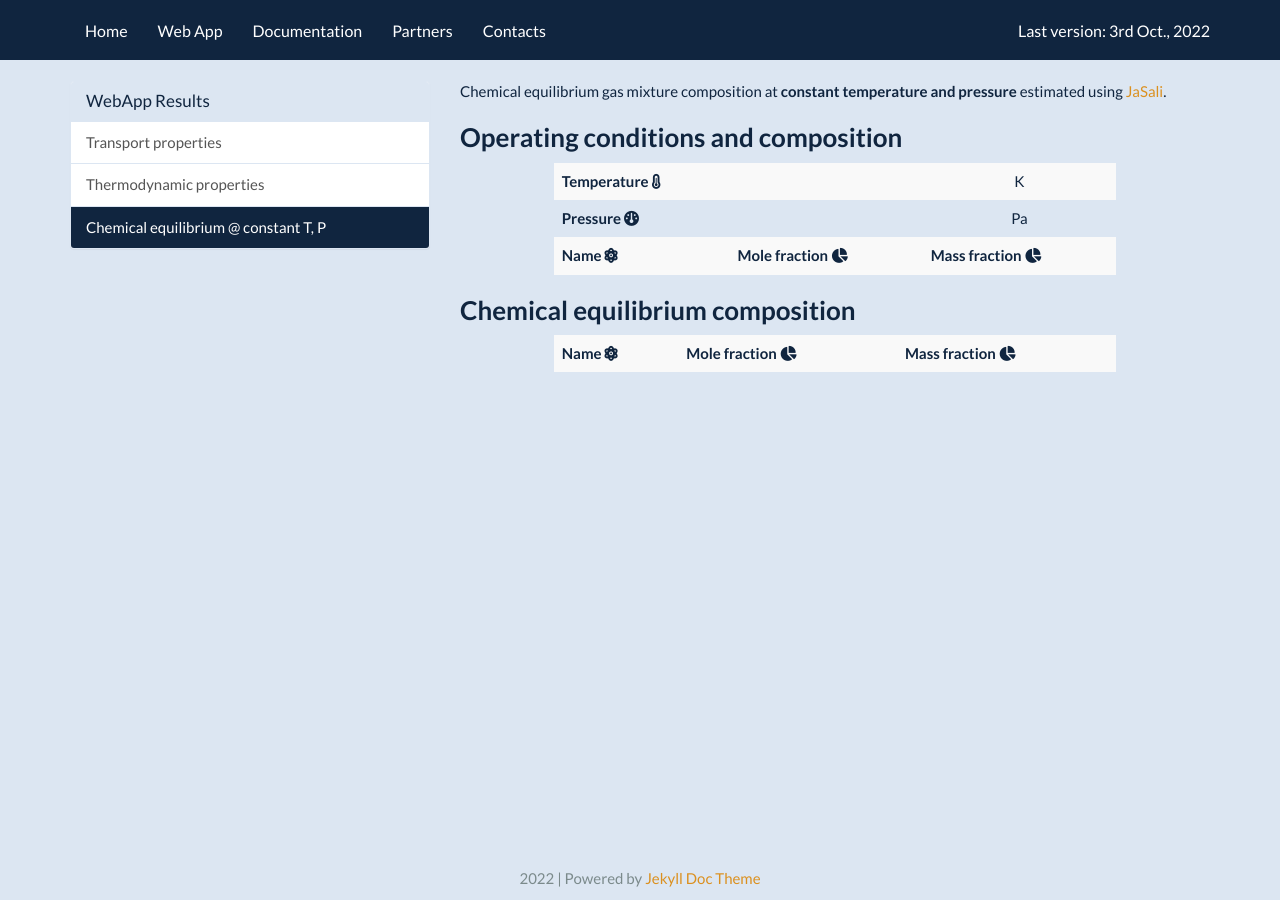
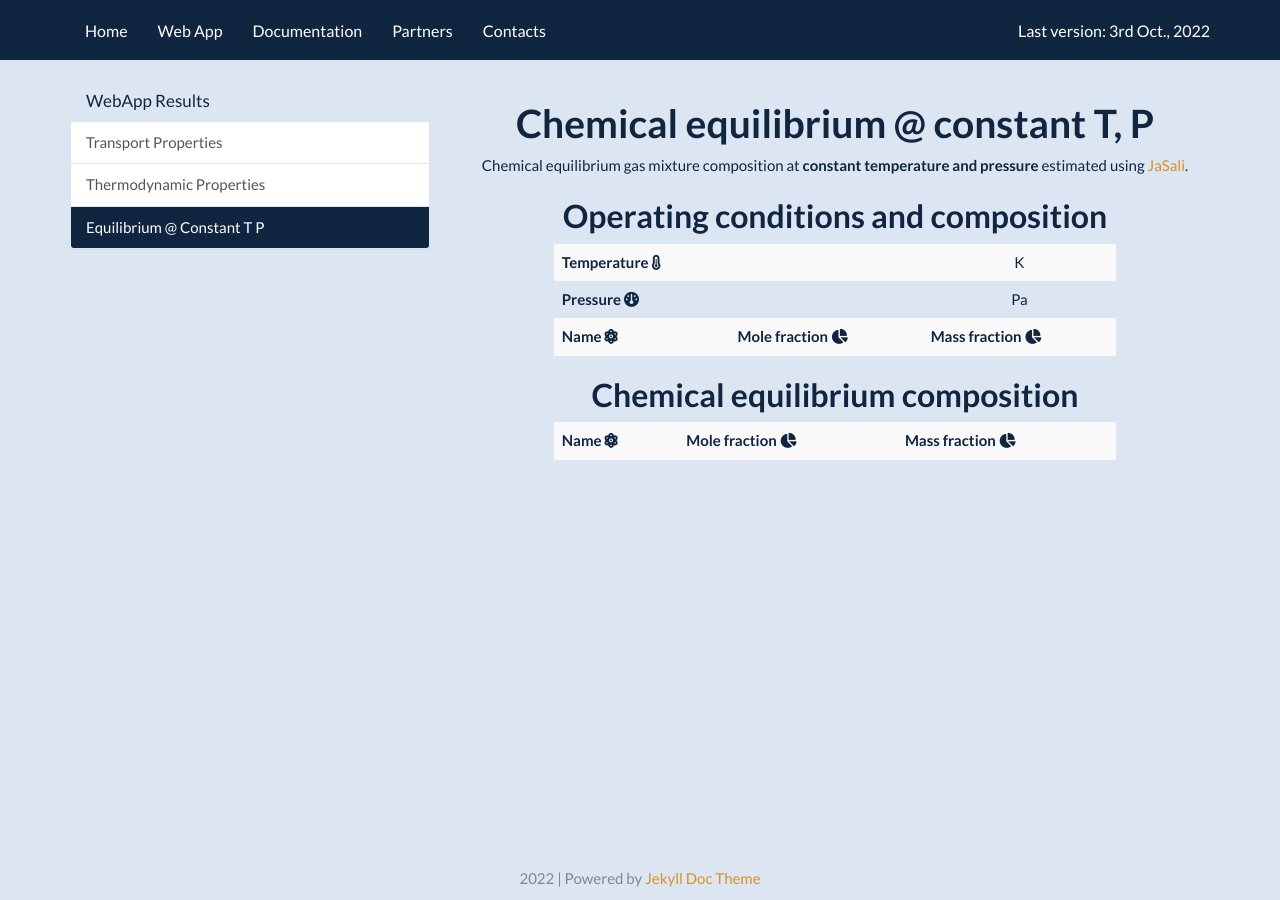
Before and after one commit to srebughini/ASALI, a Jekyll site: the page built from _results/equilibrium-@-constant-t-p.md, in a window 1280 px wide. Built offline with Jekyll 4.4.1, drawn with Linux system fonts in a browser that asks for light colours; a script that is not in the unit is left out.

Commit message:
Updating mobile layout

```diff
--- a/_results/equilibrium-@-constant-t-p.md
+++ b/_results/equilibrium-@-constant-t-p.md
@@ -1,9 +1,9 @@
 ---
-title: Chemical equilibrium @ constant T, P
 permalink: /results/equilibrium-@-constant-t-p/
 ---
-Chemical equilibrium gas mixture composition at **constant temperature and pressure** estimated using <a href="https://github.com/srebughini/JASALI">JaSali</a>.
-### **Operating conditions and composition**
+<h1 class="text-center"><b>Chemical equilibrium @ constant T, P</b></h1>
+<p class="text-center">Chemical equilibrium gas mixture composition at <b>constant temperature and pressure</b> estimated using <a href="https://github.com/srebughini/JASALI">JaSali</a>.</p>
+<h2 class="text-center"><b>Operating conditions and composition</b></h2>
 <table class="table table-striped text-center" style="margin:auto" id="input-table">
   <tbody>
     <tr>
@@ -24,7 +24,7 @@
   </tbody>
 </table>
 
-### **Chemical equilibrium composition**
+<h2 class="text-center"><b>Chemical equilibrium composition</b></h2>
 <table class="table table-striped text-center" style="margin:auto" id="output-table">
   <tbody>
     <tr>
```
Also changed, not shown: _results/thermodynamic-properties.md (+3 -3 lines), _results/transport-properties.md (+3 -3 lines).
